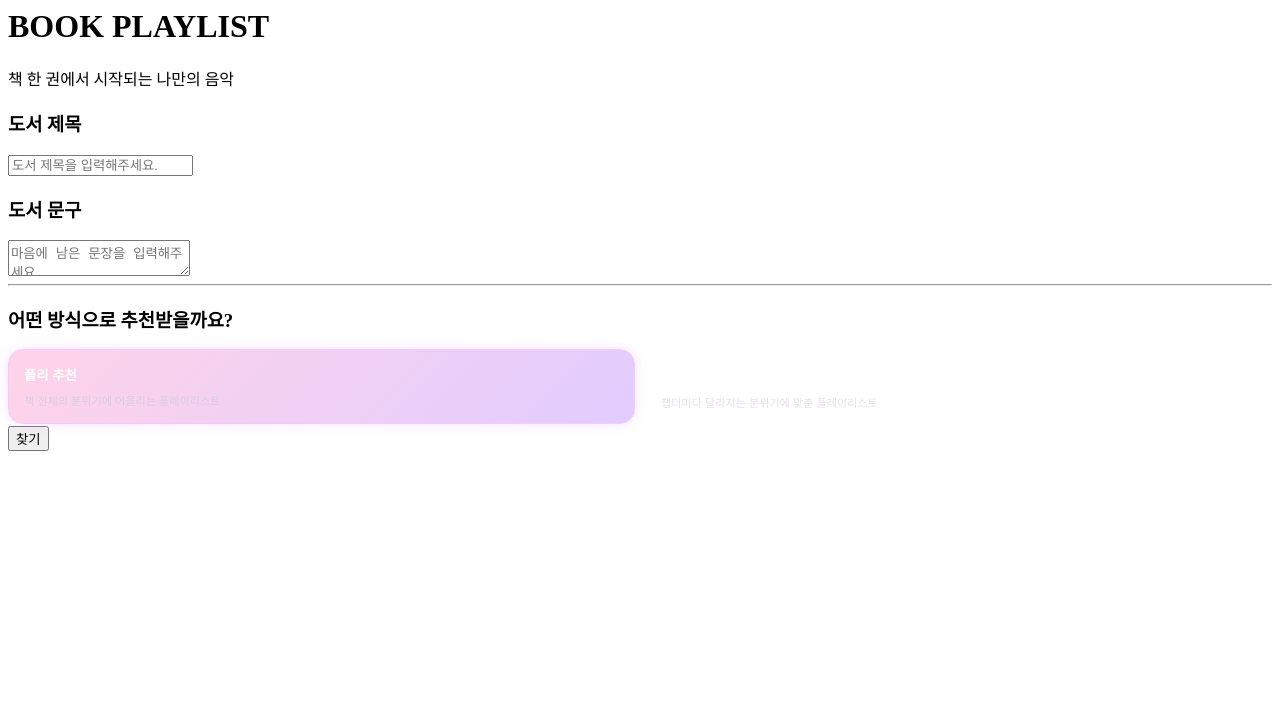
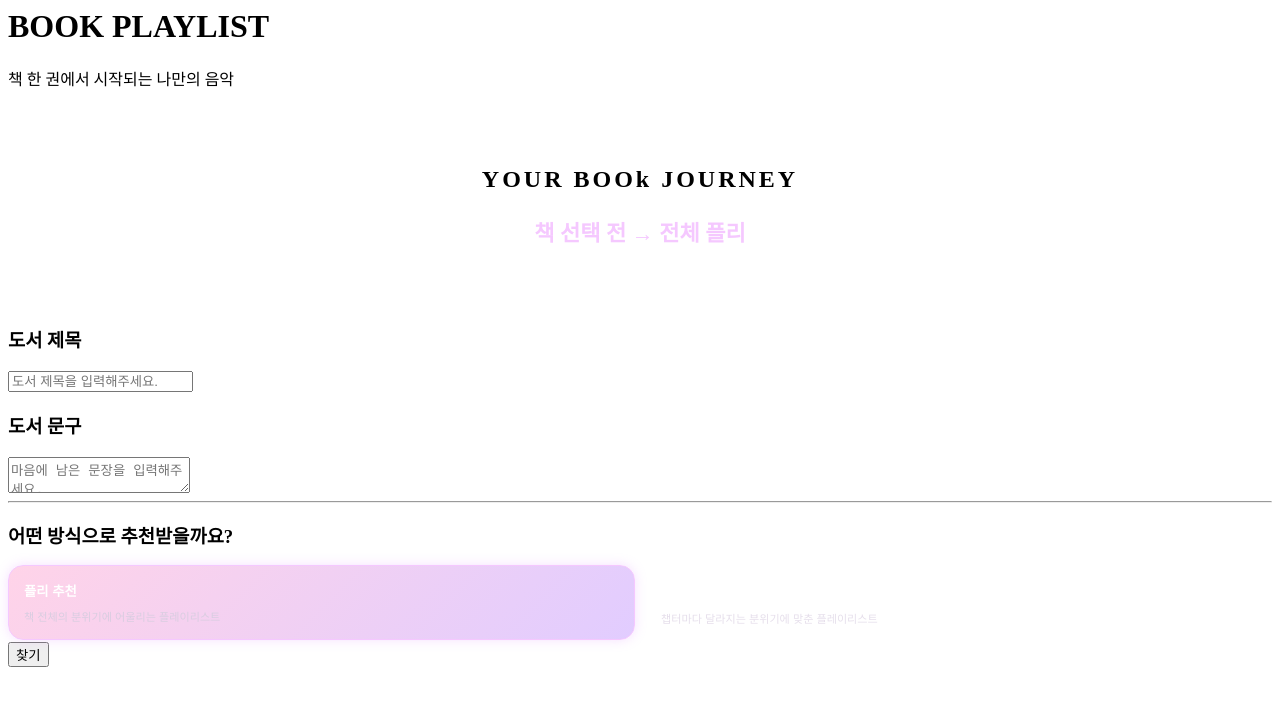
Before and after one commit to dbswjd1376-stack/DDANGO, a Java web app: page /jsp/book/bookSearch.jsp in a window 1280 px wide. Shown: the top 706 px of the page. Run offline with Tomcat 11, a stand-in JSP engine, Linux system fonts and the light colour scheme.

Commit message:
journey 구현 완료

```diff
--- /dev/null
+++ b/src/main/webapp/META-INF/context.xml
@@ -0,0 +1,4 @@
+<?xml version="1.0" encoding="UTF-8"?>
+<Context>
+    <JarScanner scanClassPath="false" scanManifest="false" />
+</Context>
--- /dev/null
+++ b/src/main/webapp/css/booksearch.css
@@ -0,0 +1,75 @@
+.mode-buttons {
+    display: flex;
+    gap: 10px;
+}
+.mode-btn {
+    flex: 1;
+    padding: 15px;
+    text-align: left;
+    border: 1px solid rgba(255,255,255,0.15);
+    border-radius: 15px;
+    background: rgba(255,255,255,0.07);
+    color: white;
+    cursor: pointer;
+    transition: all 0.2s ease;
+}
+/* 선택되지 않은 버튼 */
+.mode-btn:not(.active) {
+    opacity: 0.65;
+}
+/* 선택된 버튼 */
+.mode-btn.active {
+    background: linear-gradient(
+            135deg,
+            rgba(255, 130, 190, 0.35),
+            rgba(170, 110, 255, 0.35)
+    );
+    border: 1.5px solid #f5c8ff;
+    box-shadow: 0 0 12px rgba(220, 130, 255, 0.25);
+    opacity: 1;
+    transform: translateY(-2px);
+}
+.mode-btn strong {
+    display: block;
+    margin-bottom: 8px;
+}
+.mode-btn small {
+    color: #d8cde0;
+}
+.journey {
+    margin: 30px 0;
+    padding: 25px;
+    text-align: center;
+    border: 1px solid rgba(255,255,255,0.2);
+    border-radius: 15px;
+    background: rgba(255,255,255,0.07);
+}
+.journey h2 {
+    margin-bottom: 15px;
+    letter-spacing: 3px;
+}
+
+#journeyText {
+    font-size: 22px;
+    font-weight: bold;
+    color: #f5c8ff;
+}
+.journey {
+    margin: 30px 0;
+    padding: 25px;
+    text-align: center;
+    border: 1px solid rgba(255,255,255,0.2);
+    border-radius: 15px;
+    background: rgba(255,255,255,0.07);
+}
+
+.journey h2 {
+    margin-bottom: 15px;
+    letter-spacing: 3px;
+}
+
+#journeyText {
+    font-size: 22px;
+    font-weight: bold;
+    color: #f5c8ff;
+}
--- /dev/null
+++ b/src/main/webapp/js/book/booksearch.js
@@ -0,0 +1,69 @@
+
+// 추천 방식 선택
+function selectMode(mode, button) {
+
+    // 선택한 추천 방식 저장
+    document.getElementById("mode").value = mode;
+
+    // 모든 버튼의 선택 효과 제거
+    const buttons = document.querySelectorAll(".mode-btn");
+
+    buttons.forEach(function(btn) {
+        btn.classList.remove("active");
+    });
+
+    // 선택한 버튼만 강조
+    button.classList.add("active");
+
+    // YOUR BOOK JOURNEY 갱신
+    updateJourney();
+}
+
+
+// 현재 책 제목과 추천 방식을 화면에 표시
+function updateJourney() {
+
+    const title = document.getElementById("bookTitle").value.trim();
+    const mode = document.getElementById("mode").value;
+
+    // 책 제목이 비어 있으면 기본 문구
+    const bookName = title === "" ? "책 선택 전" : title;
+
+    // 추천 방식에 따른 문구
+    const modeName = mode === "all" ? "전체 플리" : "챕터별 플리";
+
+    // 화면에 출력
+    document.getElementById("journeyText").textContent =
+        bookName + " → " + modeName;
+}
+
+
+// 책 제목을 입력할 때마다 갱신
+document.getElementById("bookTitle").addEventListener("input", updateJourney);
+
+
+// 검색 버튼 클릭 시 AJAX 실행
+document.getElementById("searchForm").addEventListener("submit", function(event) {
+
+    // 기본 페이지 이동 막기
+    event.preventDefault();
+
+    const form = this;
+    const formData = new FormData(form);
+    const params = new URLSearchParams(formData);
+
+    fetch(form.action + "?" + params.toString())
+        .then(function(response) {
+            return response.text();
+        })
+        .then(function(result) {
+
+            // 검색 결과를 현재 페이지에 출력
+            document.getElementById("searchResult").innerHTML = result;
+
+        })
+        .catch(function(error) {
+            console.log("검색 오류 : ", error);
+        });
+
+});
--- a/src/main/webapp/jsp/book/bookSearch.jsp
+++ b/src/main/webapp/jsp/book/bookSearch.jsp
@@ -4,66 +4,31 @@
 <html>
 <head>
     <title>도서 검색</title>
+    <link rel="stylesheet" href="${pageContext.request.contextPath}/css/booksearch.css">
 </head>
-<style>
-    .mode-buttons {
-        display: flex;
-        gap: 10px;
-    }
-    .mode-btn {
-        flex: 1;
-        padding: 15px;
-        text-align: left;
-        border: 1px solid rgba(255,255,255,0.15);
-        border-radius: 15px;
-        background: rgba(255,255,255,0.07);
-        color: white;
-        cursor: pointer;
-        transition: all 0.2s ease;
-    }
-    /* 선택되지 않은 버튼 */
-    .mode-btn:not(.active) {
-        opacity: 0.65;
-    }
-    /* 선택된 버튼 */
-    .mode-btn.active {
-        background: linear-gradient(
-                135deg,
-                rgba(255, 130, 190, 0.35),
-                rgba(170, 110, 255, 0.35)
-        );
-        border: 1.5px solid #f5c8ff;
-        box-shadow: 0 0 12px rgba(220, 130, 255, 0.25);
-        opacity: 1;
-        transform: translateY(-2px);
-    }
-    .mode-btn strong {
-        display: block;
-        margin-bottom: 8px;
-    }
-    .mode-btn small {
-        color: #d8cde0;
-    }
-</style>
-
-
-
 
 <body>
 <h1>BOOK PLAYLIST</h1>
 <p>책 한 권에서 시작되는 나만의 음악</p>
+<div class="journey">
+    <h2>YOUR BOOk JOURNEY</h2>
 
-<form id="searchForm" action="${pageContext.request.contextPath}/book-search" method="get">
-    <h3>도서 제목 </h3>
-    <input type="text" name="keyword"
+    <p id="journeyText">
+        책 선택 전  →  전체 플리
+    </p>
+</div>
+<form id="searchForm"
+      action="${pageContext.request.contextPath}/book-search"
+      method="get">
+
+    <h3>도서 제목</h3>
+    <input type="text" name="keyword" id="bookTitle"
            placeholder="도서 제목을 입력해주세요."
            required>
-<%--    입력 필수--%>
 
     <h3>도서 문구</h3>
     <textarea name="quote"
               placeholder="마음에 남은 문장을 입력해주세요."></textarea>
-<%--입력 선택--%>
 
     <hr>
 
@@ -88,45 +53,10 @@
     </div>
 
     <button type="submit">찾기</button>
+</form>
 
-</form>
 <div id="searchResult"></div>
 
-<%--js--%>
-<script>
-    function selectMode(mode, button) {
-
-        // 선택한 추천 방식 저장
-        document.getElementById("mode").value = mode;
-        // 모든 버튼의 선택 효과 제거
-        const buttons = document.querySelectorAll(".mode-btn");
-        buttons.forEach(function(btn) {
-            btn.classList.remove("active");
-        });
-        // 선택한 버튼만 강조
-        button.classList.add("active");
-    }
-
-    // 검색 버튼 클릭 시 AJAX 실행
-    document.getElementById("searchForm").addEventListener("submit", function(event) {
-        // 기본 페이지 이동 막기
-        event.preventDefault();
-        const form = this;
-        const formData = new FormData(form);
-        const params = new URLSearchParams(formData);
-        fetch(form.action + "?" + params.toString())
-            .then(function(response) {
-                return response.text();
-            })
-            .then(function(result) {
-
-                // 검색 결과를 현재 페이지에 출력
-                document.getElementById("searchResult").innerHTML = result;
-            })
-            .catch(function(error) {
-                console.log("검색 오류 : ", error);
-            });
-    });
-</script>
+<script src="${pageContext.request.contextPath}/js/book/booksearch.js"></script>
 </body>
 </html>
--- a/src/main/webapp/jsp/book/bookSearchResult.jsp
+++ b/src/main/webapp/jsp/book/bookSearchResult.jsp
@@ -49,7 +49,3 @@
         <p>AI 분석을 진행할 수 있습니다.</p>
     </c:otherwise>
 </c:choose>
-
-
-</body>
-</html>
```
Also changed, not shown: src/main/resources/Mapper.xml (+1 -15 lines).
